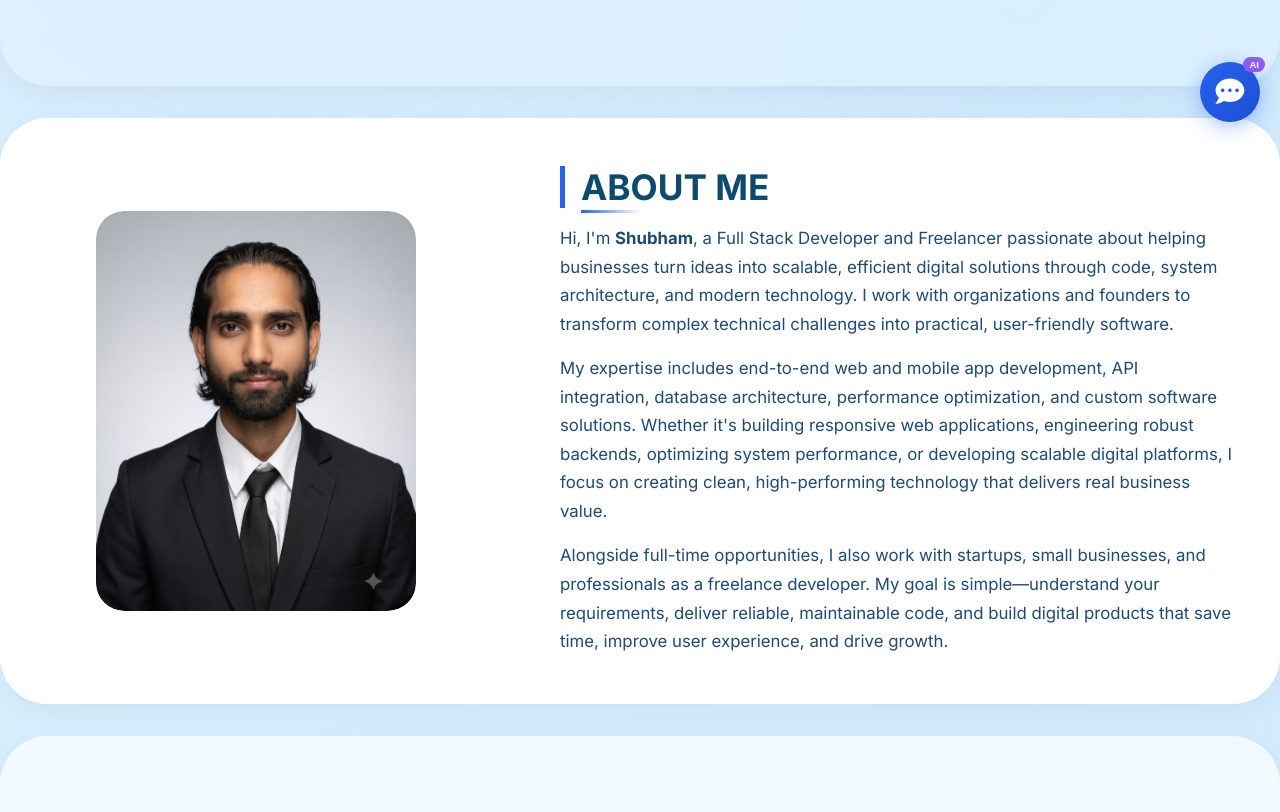
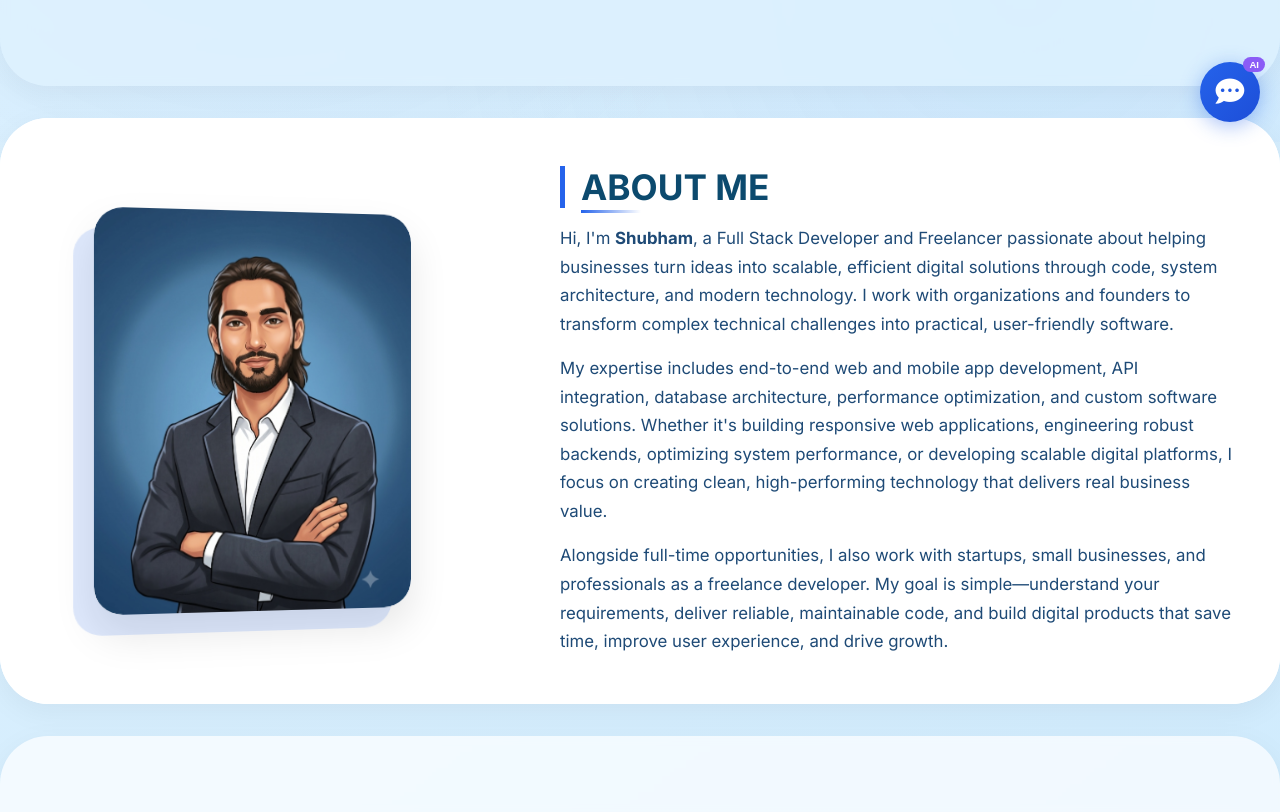
Before and after one commit to Shubham7suryavanshi/portfolio, a plain HTML site: page index.html in a window 1280 px wide. Shown: the part 658-1470 px from the top of the page. Drawn offline with Linux system fonts and the light colour scheme.

Commit message:
Update about avatar with 3D effect and link CV to Google Drive

```diff
--- a/index.html
+++ b/index.html
@@ -58,7 +58,8 @@ nav{position:sticky;top:0;background:rgba(224,242,254,0.85);backdrop-filter:blur
 .avatar-frame img{width:150%;height:130%;object-fit:cover}
 .about-wrap{display:flex;flex-wrap:wrap;margin:0;padding:0}
 .about-img-side{flex:1;min-width:250px;background:white;display:flex;align-items:center;justify-content:center;padding:2rem}
-.about-img-frame{width:100%;max-width:320px;aspect-ratio:4/5;border-radius:28px;overflow:hidden}
+.about-img-frame{width:100%;max-width:320px;aspect-ratio:4/5;border-radius:28px;overflow:hidden;box-shadow:-20px 20px 0px rgba(37,99,235,0.15), 0 20px 40px rgba(0,0,0,0.1);transform:perspective(1000px) rotateY(8deg);transition:all 0.4s ease}
+.about-img-frame:hover{transform:perspective(1000px) rotateY(0deg) translateY(-5px);box-shadow:-10px 10px 0px rgba(37,99,235,0.2), 0 30px 50px rgba(0,0,0,0.15)}
 .about-img-frame img{width:100%;height:100%;object-fit:cover;border-radius:28px}
 .about-text-side{flex:1.5;min-width:280px;padding:3rem;background:white}
 .section-title{font-size:2.2rem;margin-bottom:1rem;display:inline-block;border-left:5px solid #2563eb;padding-left:1rem;color:#0c4a6e;position:relative}
@@ -210,7 +211,7 @@ footer{text-align:center;padding:2rem;background:rgba(200,230,255,0.6);border-ra
   <div class="hero-left">
     <h1>Shubham Suryavanshi<br><span style="font-size:1.8rem">Full Stack Developer and System Designer</span></h1>
     <div class="btn-group">
-      <a href="resume.pdf" class="btn btn-primary" download><i class="fas fa-download"></i> Download CV</a>
+      <a href="https://drive.google.com/file/d/1ij6WcJjA6S4GpmXNCSKPwM9f9-nsMWEI/view?usp=sharing" class="btn btn-primary" target="_blank"><i class="fas fa-download"></i> Download CV</a>
       <a href="#contact" class="btn btn-outline"><i class="fas fa-comment"></i> Contact Me</a>
     </div>
     <div style="margin-top:1.5rem;display:flex;gap:1.5rem;flex-wrap:wrap;color:#1e4a6e;font-size:0.95rem">
@@ -230,7 +231,7 @@ footer{text-align:center;padding:2rem;background:rgba(200,230,255,0.6);border-ra
   <div class="about-wrap">
     <div class="about-img-side">
       <div class="about-img-frame">
-        <img src="images/shubham_avatar.jpg" alt="Shubham Suryavanshi">
+        <img src="about_avatar.jpg" alt="Shubham Suryavanshi">
       </div>
     </div>
     <div class="about-text-side">
```
Also changed, not shown: about_avatar.jpg (added).
